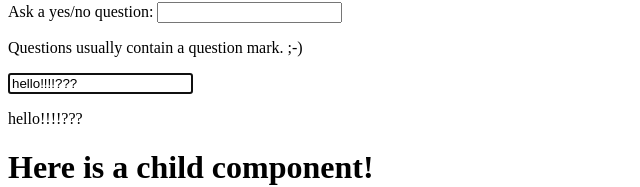
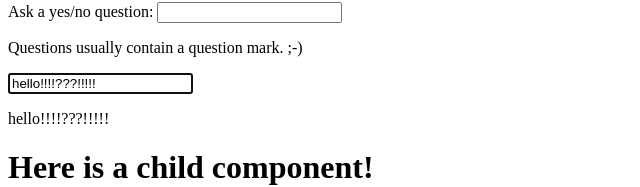
Before and after one commit to koyamal/pra_vue3, a Vue app in the folder vuePractive/: page / in a window 1280 px wide. Shown: the part 556-743 px from the top of the page, without its empty margins (0-640 px from the left). Built offline with nearby package versions, Linux system fonts and the light colour scheme.

Commit message:
Add !!!! in develop

```diff
--- a/vuePractive/src/App.vue
+++ b/vuePractive/src/App.vue
@@ -43,7 +43,7 @@ export default {
       toggle: "",
       question: "",
       answer: "Questions usually contain a question mark. ;-)",
-      refValue: "hello!!!!???",
+      refValue: "hello!!!!???!!!!!",
     }
   },
   watch: {
```
